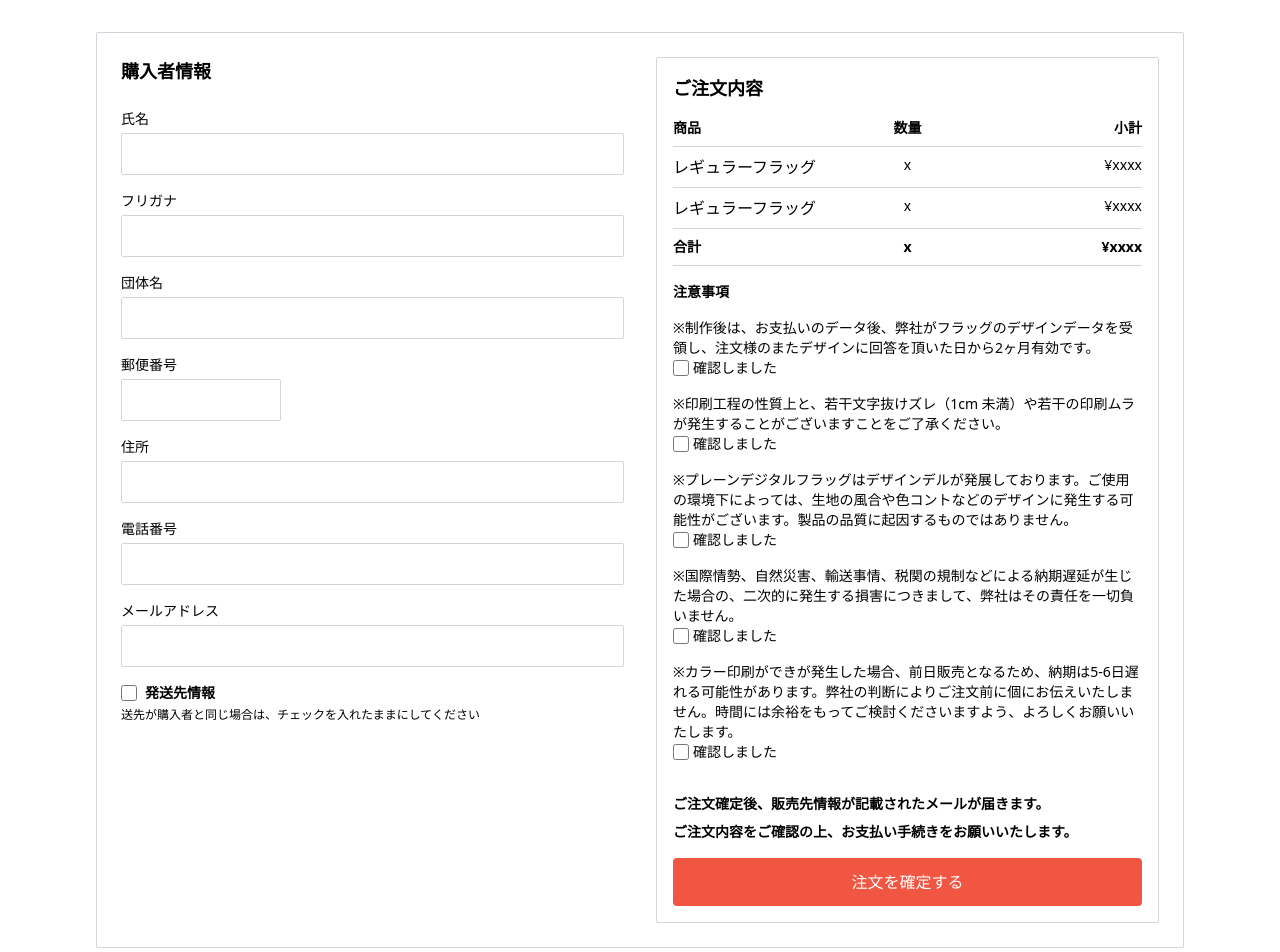
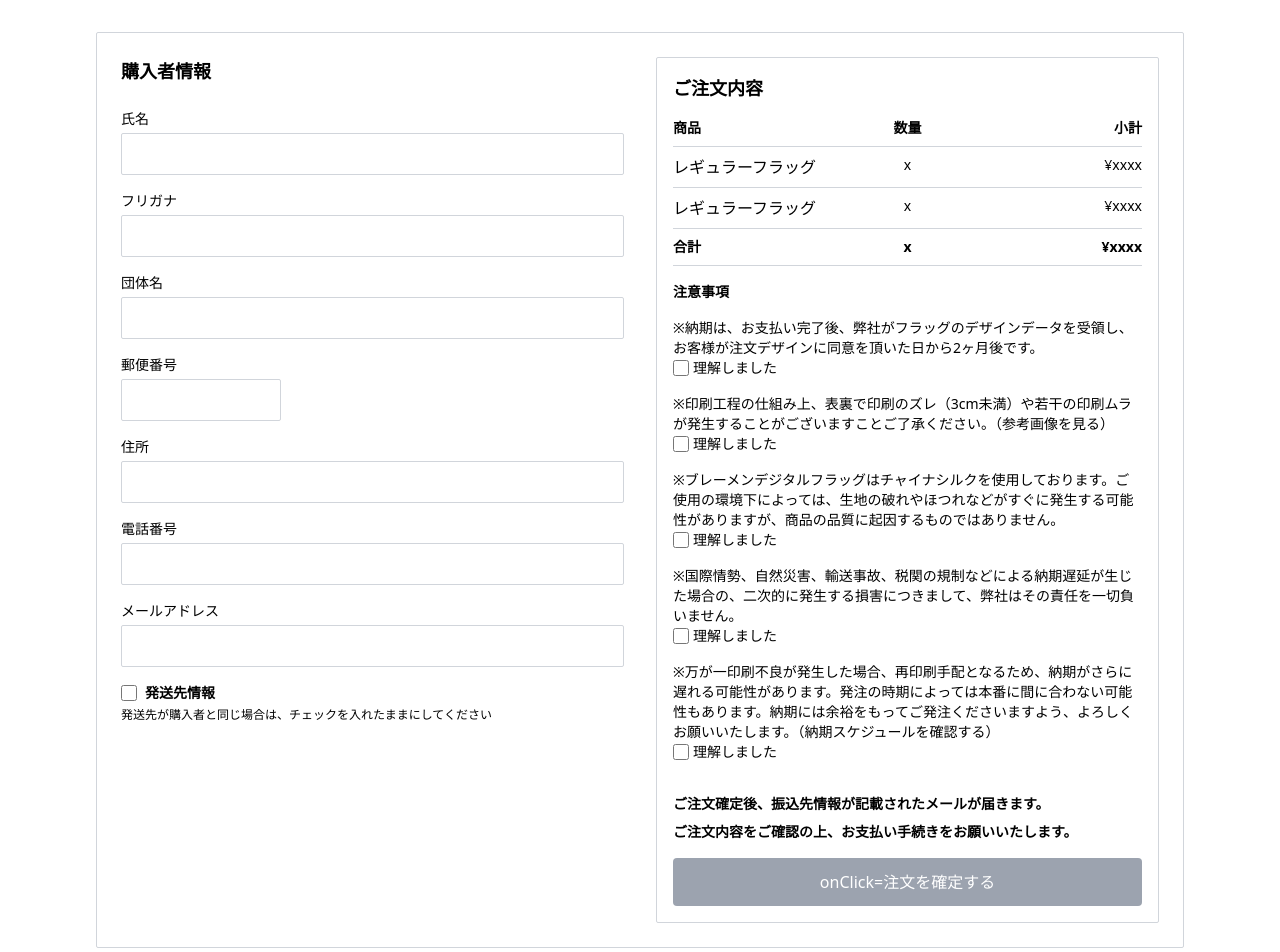
Before and after one commit to sisu2468/Design_Service, a React (Vite) app: page /order in a window 1280 px wide. Shown: the top 952 px of the page. Built offline with nearby package versions, Linux system fonts and the light colour scheme.

Commit message:
fix: order sentences

```diff
--- a/src/pages/order.tsx
+++ b/src/pages/order.tsx
@@ -87,7 +87,7 @@ export default function OrderForm() {
                                     />
                                     <span className="text-sm font-bold">発送先情報</span>
                                 </label>
-                                <p className="text-xs mt-1">送先が購入者と同じ場合は、チェックを入れたままにしてください</p>
+                                <p className="text-xs mt-1">発送先が購入者と同じ場合は、チェックを入れたままにしてください</p>
                             </div>
                         </div>
                     </div>
@@ -126,7 +126,7 @@ export default function OrderForm() {
                             <div className="space-y-4 text-sm">
                                 <h3 className="font-bold">注意事項</h3>
                                 <p className="flex items-center flex-wrap text-sm">
-                                    ※制作後は、お支払いのデータ後、弊社がフラッグのデザインデータを受領し、注文様のまたデザインに回答を頂いた日から2ヶ月有効です。
+                                    ※納期は、お支払い完了後、弊社がフラッグのデザインデータを受領し、お客様が注文デザインに同意を頂いた日から2ヶ月後です。
                                     <label className="inline-flex items-center cursor-pointer">
                                         <input
                                             type="checkbox"
@@ -135,10 +135,10 @@ export default function OrderForm() {
                                             className="form-checkbox h-4 w-4 text-blue-600 transition duration-150 ease-in-out mr-1"
                                         />
                                     </label>
-                                    確認しました
+                                    理解しました
                                 </p>
                                 <p className="flex items-center flex-wrap text-sm">
-                                    ※印刷工程の性質上と、若干文字抜けズレ（1cm 未満）や若干の印刷ムラが発生することがございますことをご了承ください。
+                                    ※印刷工程の仕組み上、表裏で印刷のズレ（3cm未満）や若干の印刷ムラが発生することがございますことご了承ください。（参考画像を見る）
                                     <label className="inline-flex items-center cursor-pointer">
                                         <input
                                             type="checkbox"
@@ -147,10 +147,10 @@ export default function OrderForm() {
                                             className="form-checkbox h-4 w-4 text-blue-600 transition duration-150 ease-in-out mr-1"
                                         />
                                     </label>
-                                    確認しました
+                                    理解しました
                                 </p>
                                 <p className='flex items-center flex-wrap text-sm'>
-                                    ※プレーンデジタルフラッグはデザインデルが発展しております。ご使用の環境下によっては、生地の風合や色コントなどのデザインに発生する可能性がございます。製品の品質に起因するものではありません。
+                                    ※ブレーメンデジタルフラッグはチャイナシルクを使用しております。ご使用の環境下によっては、生地の破れやほつれなどがすぐに発生する可能性がありますが、商品の品質に起因するものではありません。
                                     <label className="inline-flex items-center cursor-pointer">
                                         <input
                                             type="checkbox"
@@ -159,10 +159,10 @@ export default function OrderForm() {
                                             className="form-checkbox h-4 w-4 text-blue-600 transition duration-150 ease-in-out mr-1"
                                         />
                                     </label>
-                                    確認しました
+                                    理解しました
                                 </p>
                                 <p className='flex items-center flex-wrap text-sm'>
-                                    ※国際情勢、自然災害、輸送事情、税関の規制などによる納期遅延が生じた場合の、二次的に発生する損害につきまして、弊社はその責任を一切負いません。
+                                    ※国際情勢、自然災害、輸送事故、税関の規制などによる納期遅延が生じた場合の、二次的に発生する損害につきまして、弊社はその責任を一切負いません。
                                     <label className="inline-flex items-center cursor-pointer">
                                         <input
                                             type="checkbox"
@@ -171,10 +171,10 @@ export default function OrderForm() {
                                             className="form-checkbox h-4 w-4 text-blue-600 transition duration-150 ease-in-out mr-1"
                                         />
                                     </label>
-                                    確認しました
+                                    理解しました
                                 </p>
                                 <p className='flex items-center flex-wrap text-sm'>
-                                    ※カラー印刷ができが発生した場合、前日販売となるため、納期は5-6日遅れる可能性があります。弊社の判断によりご注文前に個にお伝えいたしません。時間には余裕をもってご検討くださいますよう、よろしくお願いいたします。
+                                    ※万が一印刷不良が発生した場合、再印刷手配となるため、納期がさらに遅れる可能性があります。発注の時期によっては本番に間に合わない可能性もあります。納期には余裕をもってご発注くださいますよう、よろしくお願いいたします。（納期スケジュールを確認する）
                                     <label className="inline-flex items-center cursor-pointer">
                                         <input
                                             type="checkbox"
@@ -183,14 +183,18 @@ export default function OrderForm() {
                                             className="form-checkbox h-4 w-4 text-blue-600 transition duration-150 ease-in-out mr-1"
                                         />
                                     </label>
-                                    確認しました
+                                    理解しました
                                 </p>
                             </div>
 
                             <div className="mt-8 text-left">
-                                <p className="text-sm mb-2 font-bold">ご注文確定後、販売先情報が記載されたメールが届きます。</p>
+                                <p className="text-sm mb-2 font-bold">ご注文確定後、振込先情報が記載されたメールが届きます。</p>
                                 <p className="text-sm mb-4 font-bold">ご注文内容をご確認の上、お支払い手続きをお願いいたします。</p>
-                                <button className="w-full bg-[#f15642] text-white py-3 rounded hover:bg-[#d64836] transition-colors" disabled={isButtonActive}>
+                                <button
+                                    className={`w-full ${isButtonActive ? 'bg-[#f15642] hover:bg-[#d64836]' : 'bg-gray-400'}  text-white py-3 rounded  transition-colors`}
+                                    disabled={!isButtonActive}>
+                                    onClick={}
+                                    {/* {isButtonActive ? '注文を確定する' :} */}
                                     注文を確定する
                                 </button>
                             </div>
```
